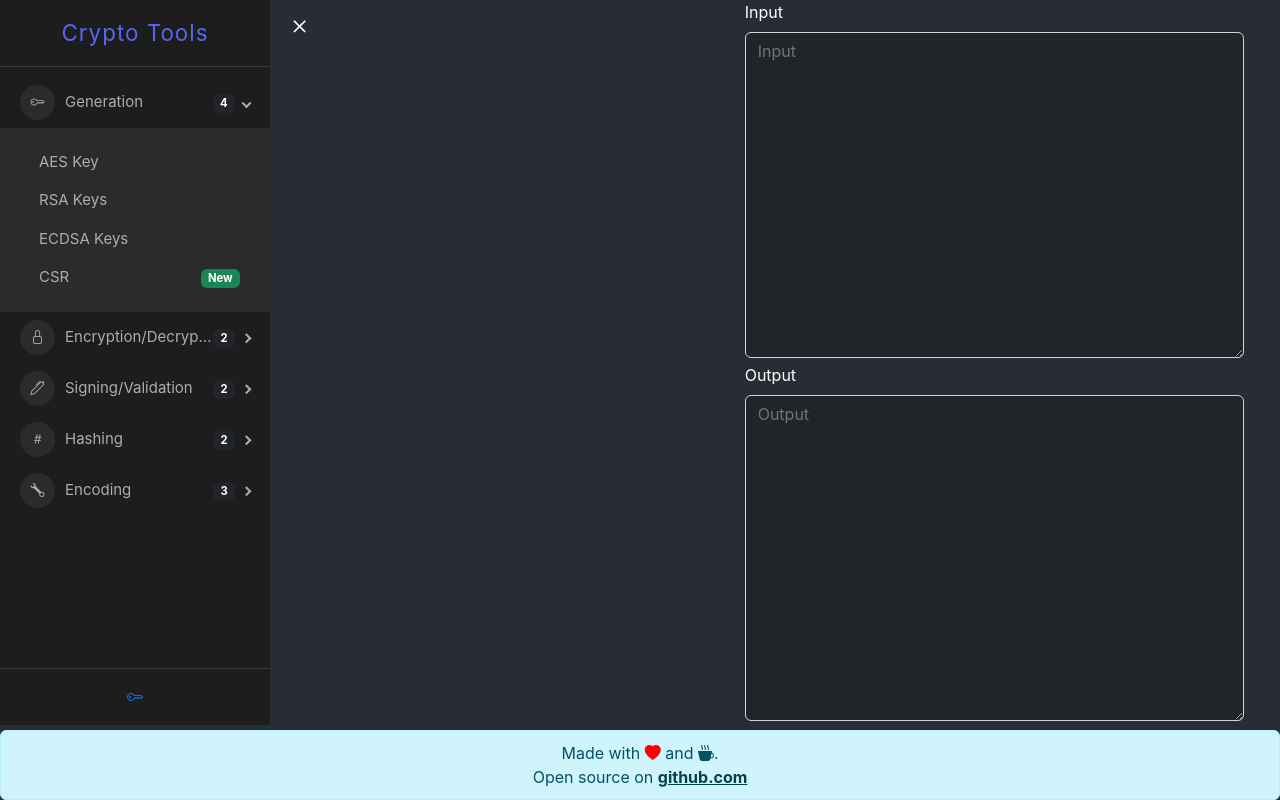
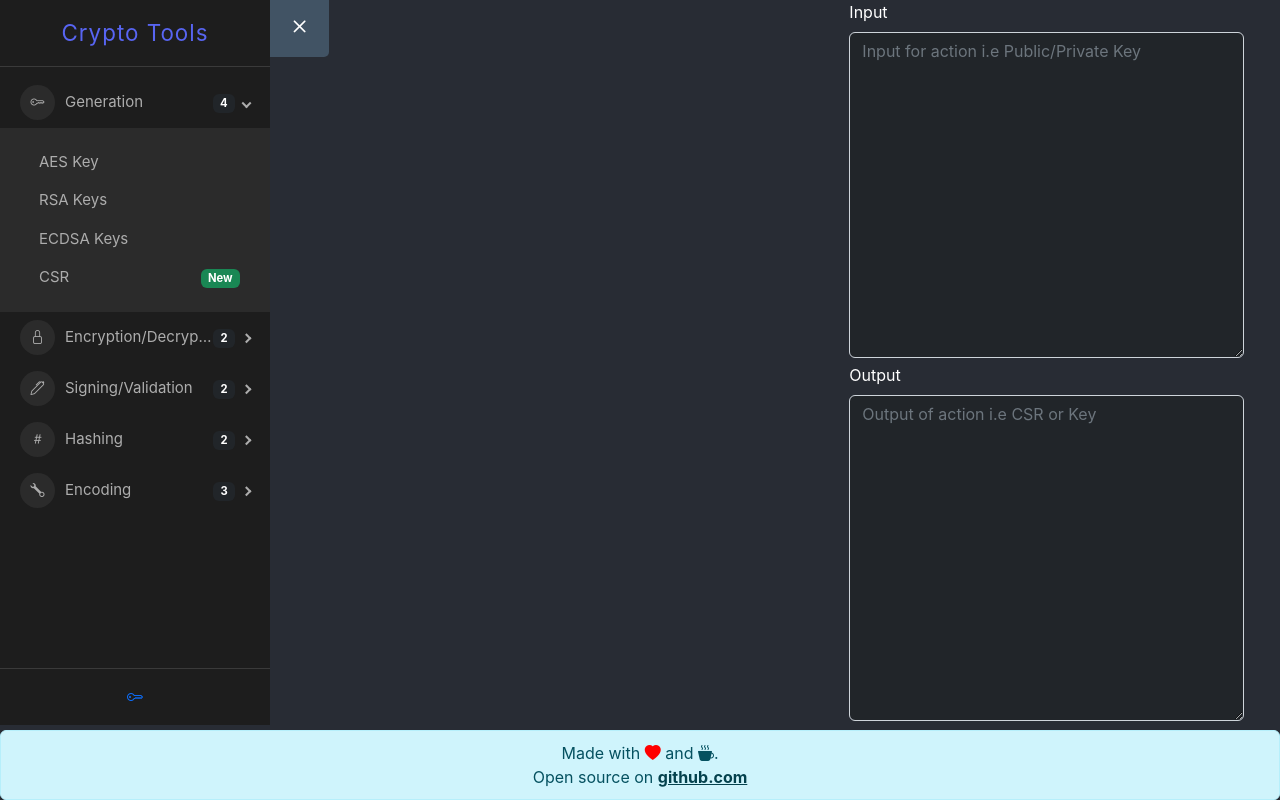
Before and after one commit to reznik99/CryptoTools, a React (Create React App) app: page / in a window 1280 px wide. Built offline with nearby package versions, Linux system fonts and the light colour scheme.

Commit message:
Style fixes.

```diff
--- a/src/App.tsx
+++ b/src/App.tsx
@@ -77,18 +77,18 @@
                                 </Col>
                             </Row>
                         </Col>
-                        <Col xs={5} className="output-container">
+                        <Col lg={4} xs={5} className="output-container">
                             <Row className="h-50 mv-1">
                                 <Form.Group >
                                     <Form.Label>Input {this.state.input?.length ? `(${this.state.input?.length} characters)` : null}</Form.Label>
-                                    <Form.Control as="textarea" className="nice-text-area" placeholder="Input"
+                                    <Form.Control as="textarea" className="nice-text-area" placeholder="Input for action i.e Public/Private Key"
                                         value={this.state.input} onChange={e => this.setState({ input: e.target.value })} />
                                 </Form.Group>
                             </Row>
                             <Row className="h-50 mv-1">
                                 <Form.Group >
                                     <Form.Label>Output {this.state.output?.length ? `(${this.state.output?.length} characters)` : null}</Form.Label>
-                                    <Form.Control as="textarea" className="nice-text-area" placeholder="Output"
+                                    <Form.Control as="textarea" className="nice-text-area" placeholder="Output of action i.e CSR or Key"
                                         value={this.state.output} onChange={e => this.setState({ output: e.target.value })} />
                                 </Form.Group>
                             </Row>
--- a/src/components/MultiInput.tsx
+++ b/src/components/MultiInput.tsx
@@ -38,10 +38,10 @@
 
                     <Col lg="auto" className="my-1 pe-0">
                         <Button className="me-1" variant="danger" onClick={() => props.DeleteRow(idx)} disabled={props.Rows.length <= 1}>
-                            <i className="bi bi-x"/>
+                            <i className="bi bi-x-lg"/>
                         </Button>
                         <Button variant="success" onClick={() => props.AddRow()}>
-                            <i className="bi bi-plus"/>
+                            <i className="bi bi-plus-lg"/>
                         </Button>
                     </Col>
                 </Row>
--- a/src/index.css
+++ b/src/index.css
@@ -53,6 +53,8 @@
     cursor: pointer;
     transition: all 0.8s cubic-bezier(0, .52, 0, 1);
     font-size: 1.7rem;
+    background-color: #415364;
+    border-radius: 0 0 5px 0;
 }
 .toggle-menu-btn:hover{
     background-color: var(--blurple);
```
